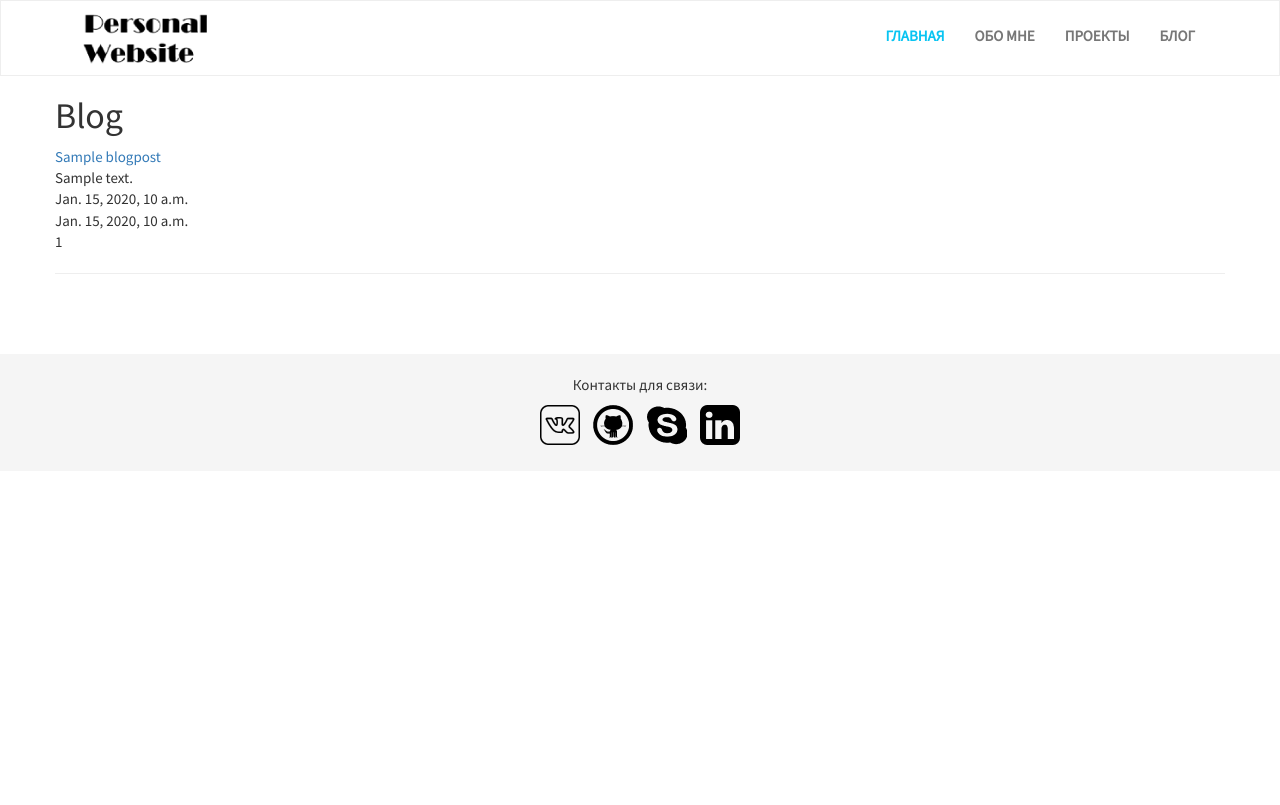
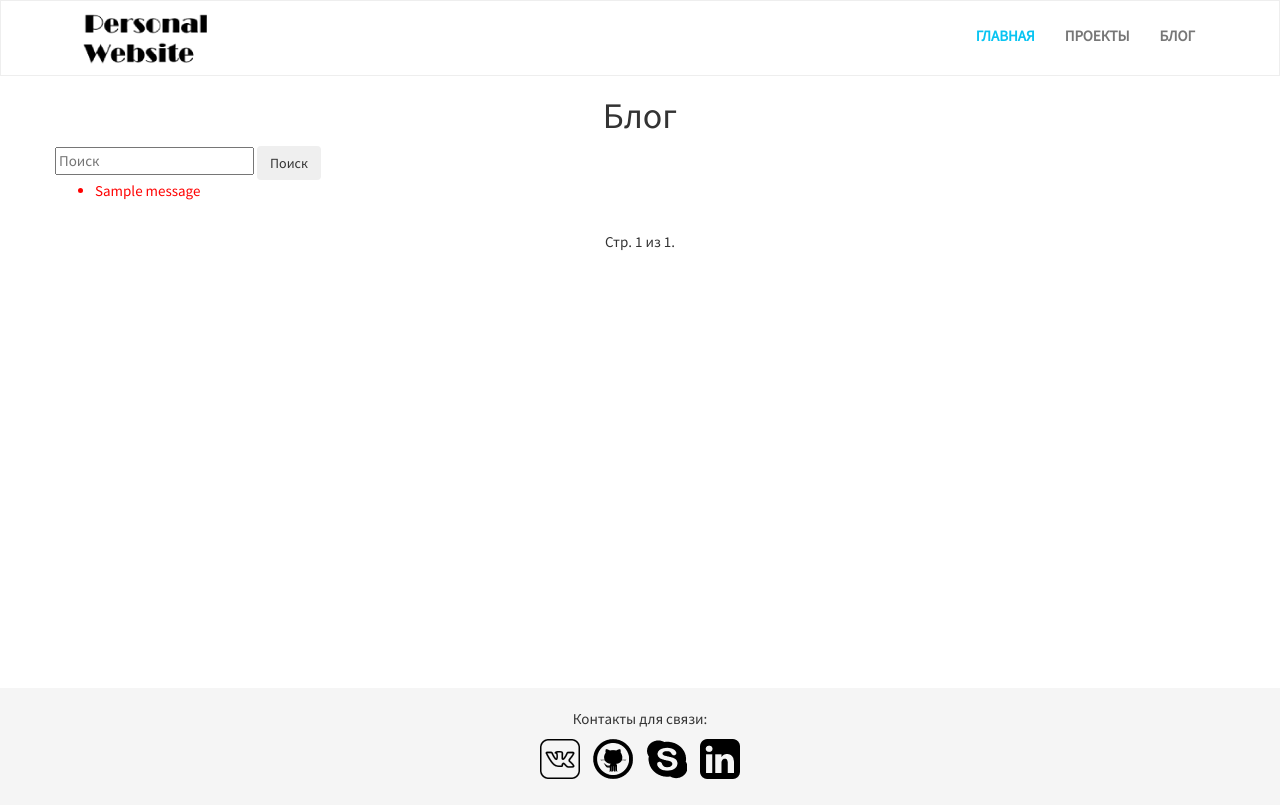
Before and after one commit to tr-nikolai/personalwebsite, a Django app: page /blog/ in a window 1280 px wide. Before the commit the page ends 445 px from the top, so only its background shows below. Run offline with Django 3.2, Linux system fonts and the light colour scheme; tables that the repository leaves empty hold one stand-in row (values such as "Sample post"); one stand-in notice (Sample message) is shown; some libraries are stand-ins or nearby versions.

Commit message:
change blogpost

```diff
--- a/blog_posts/forms.py
+++ b/blog_posts/forms.py
@@ -8,4 +8,7 @@
         fields = [
             'title',
             'content',
+            'image',
+            'draft',
+            'publish'
         ]
--- a/blog_posts/views.py
+++ b/blog_posts/views.py
@@ -1,37 +1,34 @@
 from django.contrib import messages
 from django.shortcuts import render, get_object_or_404, redirect
-from django.http import HttpResponse, HttpResponseRedirect
+from django.http import HttpResponseRedirect, Http404
+from django.core.paginator import Paginator, EmptyPage, PageNotAnInteger
+from django.utils import timezone
+from django.db.models import Q
 from .models import BlogPost
 from .forms import BlogPostForm
 
 
 def post_create(request):
-    form = BlogPostForm(request.POST or None)
+    if not request.user.is_staff or not request.user.is_superuser:
+        raise Http404
+    form = BlogPostForm(request.POST or None, request.FILES or None)
     if form.is_valid():
         instance = form.save(commit=False)
+        instance.user = request.user
         instance.save()
         messages.success(request, 'Пост создан!')
         return HttpResponseRedirect(instance.get_absolute_url())
-    else:
-        messages.error(request, 'Пост не был создан!')
     context = {
         'form': form,
     }
     return render(request, 'post_form.html', context)
 
 
-def post_list(request):
-    queryset = BlogPost.objects.all()
-    context = {
-        'object_list': queryset,
-        'title': 'List',
-    }
-    return render(request, 'blog.html', context)
-
-
 def post_update(request, id=id):
+    if not request.user.is_staff or not request.user.is_superuser:
+        raise Http404
     instance = get_object_or_404(BlogPost, id=id)
-    form = BlogPostForm(request.POST or None, instance=instance)
+    form = BlogPostForm(request.POST or None, request.FILES or None, instance=instance)
     if form.is_valid():
         instance = form.save(commit=False)
         instance.save()
@@ -44,17 +41,57 @@
     return render(request, 'post_form.html', context)
 
 
+def post_delete(request, id=id):
+    if not request.user.is_staff or not request.user.is_superuser:
+        raise Http404
+    instance = get_object_or_404(BlogPost, id=id)
+    instance.delete()
+    messages.success(request, 'Пост удалён!')
+    return redirect('blog:list')
+
+
 def post_detail(request, id=id):
     instance = get_object_or_404(BlogPost, id=id)
+    today = timezone.now().date()
+    if instance.draft or instance.publish > timezone.now().date():
+        if not request.user.is_staff or not request.user.is_superuser:
+            raise Http404
     context = {
         'title': instance.title,
         'instance': instance,
+        'today': today,
     }
     return render(request, 'post_detail.html', context)
 
 
-def post_delete(request, id=id):
-    instance = get_object_or_404(BlogPost, id=id)
-    instance.delete()
-    messages.success(request, 'Пост создан!')
-    return redirect('blog:list')
+def post_list(request):
+    queryset_list = BlogPost.objects.active()
+    today = timezone.now().date()
+    if request.user.is_staff or request.user.is_superuser:
+        queryset_list = BlogPost.objects.all()
+    query = request.GET.get('q')
+    if query:
+        queryset_list = queryset_list.filter(
+            Q(title__icontains=query)|
+            Q(content__icontains=query)|
+            Q(user__first_name__icontains=query)|
+            Q(user__last_name__icontains=query)
+        ).distinct()
+    paginator = Paginator(queryset_list, 5)
+    page_request_var = 'page'
+    page = request.GET.get(page_request_var)
+    try:
+        queryset = paginator.page(page)
+    except PageNotAnInteger:
+        # If page is not an integer, deliver first page.
+        queryset = paginator.page(1)
+    except EmptyPage:
+        # If page is out of range (e.g. 9999), deliver last page of results.
+        queryset = paginator.page(paginator.num_pages)
+    context = {
+        'object_list': queryset,
+        'title': 'List',
+        'page_request_var':  page_request_var,
+        'today': today,
+    }
+    return render(request, 'blog.html', context)
--- a/personalwebsite/settings.py
+++ b/personalwebsite/settings.py
@@ -122,3 +122,5 @@
 STATICFILES_DIRS = [
     os.path.join(BASE_DIR, "static"),
 ]
+MEDIA_URL = '/media/'
+MEDIA_ROOT = os.path.join(os.path.dirname(BASE_DIR), 'media_cdn')
--- a/personalwebsite/urls.py
+++ b/personalwebsite/urls.py
@@ -1,5 +1,7 @@
 from django.conf.urls import url, include
 from django.contrib import admin
+from django.conf.urls.static import static
+from django.conf import settings
 from .views import index
 
 
@@ -8,3 +10,6 @@
     url(r'^$', index),
     url(r'^blog/', include('blog_posts.urls', namespace='blog')),
 ]
+
+if settings.DEBUG:
+    urlpatterns += static(settings.MEDIA_URL, document_root=settings.MEDIA_ROOT)
--- a/static/css/style.css
+++ b/static/css/style.css
@@ -1,4 +1,4 @@
-body {
+html, body {
     font-family: 'Source Sans Pro', sans-serif;
     font-size: 15px;
     height: 100%;
@@ -278,8 +278,6 @@
 }
 /*футер*/
 footer {
-    margin-top: 60px;
-    width: 100%;
     padding: 20px;
     background-color: #f5f5f5;
 }
@@ -312,4 +310,16 @@
     background: url("../img/icon/sprites_soc_btn.png") no-repeat;
     background-position: -153px 0;
 
+
 }
+.page-wrap {
+  min-height: 100%;
+  margin-bottom: -112px;
+}
+.page-wrap:after {
+  content: "";
+  display: block;
+}
+.site-footer, .page-wrap:after {
+	height: 112px;
+}
--- a/templates/base.html
+++ b/templates/base.html
@@ -17,13 +17,16 @@
     <![endif]-->
 </head>
     <body>
+        <div class="page-wrap">
         {% include 'included/nav_bar.html' %}
         {% block content %}
         {% endblock content %}
+        </div>
         {% include 'included/footer.html' %}
         <!-- jQuery (necessary for Bootstrap's JavaScript plugins) -->
         <script src="https://ajax.googleapis.com/ajax/libs/jquery/1.12.4/jquery.min.js"></script>
         <!-- Include all compiled plugins (below), or include individual files as needed -->
         <script src="{% static 'js/bootstrap.min.js' %}"></script>
+
     </body>
 </html>
--- a/templates/blog.html
+++ b/templates/blog.html
@@ -1,16 +1,68 @@
 {% extends 'base.html' %}
 {% block content %}
-    <div class="container">
-        <div class="row">
-            <h1>Blog</h1>
-            {% for obj in object_list %}
-                <a href="{{ obj.get_absolute_url }}">{{obj.title}}</a><br>
-                {{obj.content}}<br>
-                {{obj.timestamp}}<br>
-                {{obj.updated}}<br>
-                {{obj.id}}
-                <hr>
+<div class="container">
+    <div class="row">
+        <h1 class="text-center">Блог</h1>
+        <form method="GET" action="">
+            <input type="text" name="q" placeholder="Поиск" value="{{ request.GET.q }}">
+            <input type="submit" value="Поиск" class="btn">
+        </form>
+            {% if messages %}
+                <ul class="messages">
+                {% for message in messages %}
+                    <li style="color: red" {% if message.tags %} class="{{ message.tags }}"{% endif %}>
+                        {{ message }}
+                    </li>
                 {% endfor %}
+                 </ul>
+            {% endif %}
+    </div>
+{% for obj in object_list %}
+    <div class="row">
+        <div class="col-lg-12 col-md-12 col-sm-12">
+            <a class="text-center" href="{{ obj.get_absolute_url }}">
+                <h3 class="text-center">{{obj.title}}</h3>
+                {% if obj.draft %}<h3 style="color: red"> Черновик</h3>{% endif %}
+            </a>
+            <div class="col-lg-offset-3 col-lg-6 col-md-offset-3 col-md-6 col-sm-offset-3 col-sm-6 col-xs-offset-3 col-xs-6">
+            {% if obj.image %}
+                <img src="{{obj.image.url }}" class="img-responsive img-thumbnail">
+            {% endif %}
+            </div>
         </div>
     </div>
+    <div class="row">
+        <div class="col-lg-12 col-md-12 col-sm-12">
+            <p>{{obj.content| linebreaks| truncatechars:400}}</p>
+            {% if obj.user.get_full_name %}
+                <p>Автор: {{obj.user.get_full_name }}</p>
+            {% endif %}
+            {% if obj.publish > today %}
+            <small style="color:red;">Будет Опубликовано: {{ obj.publish }}</small>
+            {%else %}
+            <small> Опубликовано: {{ obj.publish }}</small>
+            {% endif%}
+            <p class="text-center"><a href="{{ obj.get_absolute_url}}" class="btn btn-primary" role="button">Просмотреть</a></p>
+            <hr>
+        </div>
+    </div>
+{% endfor %}
+<!--paginator-->
+    <div class="row text-center">
+        <div class="pagination">
+            <span class="step-links">
+                {% if object_list.has_previous %}
+                    <a href="?{{page_request_var}}={{ object_list.previous_page_number }}{% if request.GET.q %}&q={{ request.GET.q }} {% endif %}">Предыдущая </a>
+                {% endif %}
+                <span class="current">
+                    Стр. {{ object_list.number }} из {{ object_list.paginator.num_pages }}.
+                </span>
+
+                {% if object_list.has_next %}
+                    <a href="?{{page_request_var}}={{ object_list.next_page_number }}{% if request.GET.q %}&q={{ request.GET.q }} {% endif %}">Следующая</a>
+                {% endif %}
+            </span>
+        </div>
+    </div>
+</div>
 {% endblock content %}
--- a/templates/included/footer.html
+++ b/templates/included/footer.html
@@ -1,4 +1,4 @@
-<footer>
+<footer >
     <div class="container">
         <div class="row">
             <div class="text-center col-lg-offset-4 col-lg-4">
--- a/templates/included/nav_bar.html
+++ b/templates/included/nav_bar.html
@@ -10,15 +10,14 @@
                     <span class="icon-bar"></span>
                      </button>
             <!--<a class="navbar-brand" href="#"><img src="img/icon/Personalwebsite.png" height="auto" width="100px"></a>-->
-                <a class="navbar-brand" href="#"></a>
+                <a class="navbar-brand" href="/"></a>
             </div>
             <!-- Collect the nav links, forms, and other content for toggling -->
             <div class="collapse navbar-collapse" id="bs-example-navbar-collapse-1">
                 <ul class="nav navbar-nav navbar-right">
-                    <li><a href="#" class="active-link">главная</a></li>
-                    <li><a href="#">Обо мне</a></li>
+                    <li><a href="/" class="active-link">главная</a></li>
                     <li><a href="#">Проекты</a></li>
-                    <li><a href="#">блог</a></li>
+                    <li><a href="{% url 'blog:list' %}">блог</a></li>
                 </ul>
             </div><!-- /.navbar-collapse -->
         </div><!-- /.container-->
--- a/templates/index.html
+++ b/templates/index.html
@@ -106,7 +106,7 @@
     </div>
     <div class="container-fluid">
             <div class="row">
-            <div class="col-lg-6 col-md-6 col-sm-6">
+            <div class="col-lg-6 col-md-6 col-sm-12">
                 <div class="about-me-languages">
                     <h1>Владею языками и технологиями:</h1>
                     <div class="row">
--- a/templates/post_form.html
+++ b/templates/post_form.html
@@ -4,7 +4,7 @@
 <div class="container">
     <div class="row">
         <h1>Form</h1>
-        <form method="POST" action="">
+        <form method="POST" action="" enctype="multipart/form-data">
         {% csrf_token %}
         {{ form.as_p }}
         <input type="submit" value="Создать">
```
Also changed, not shown: blog_posts/models.py (+18 -0 lines), templates/post_detail.html (+31 -11 lines).
